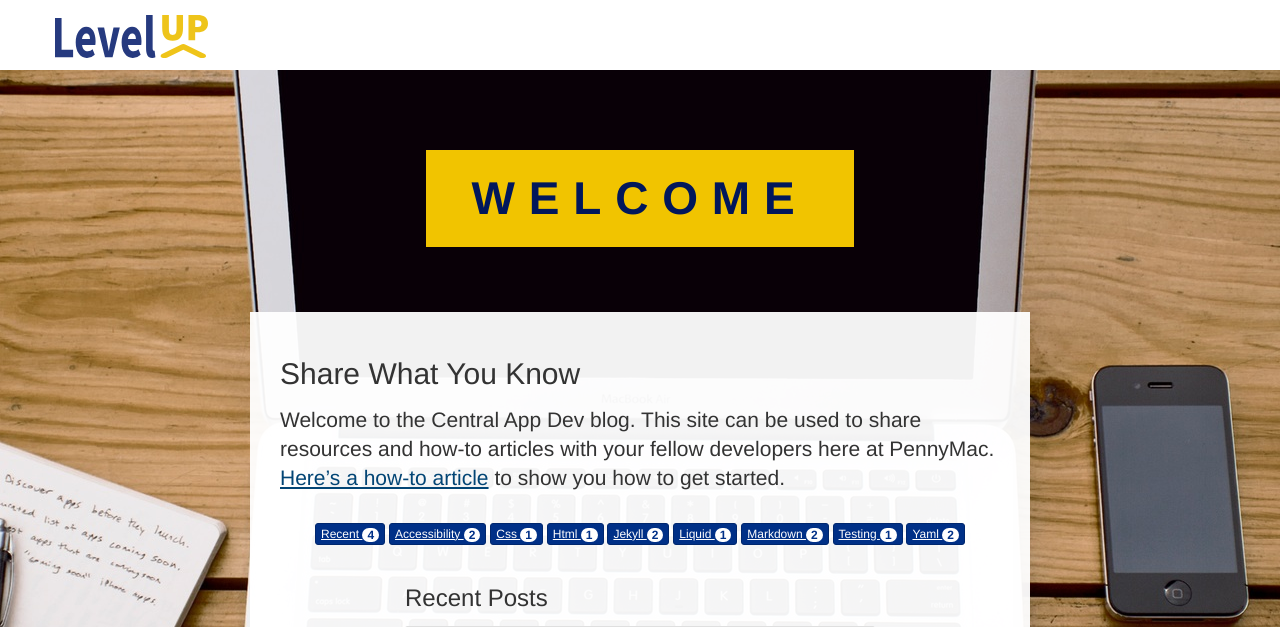
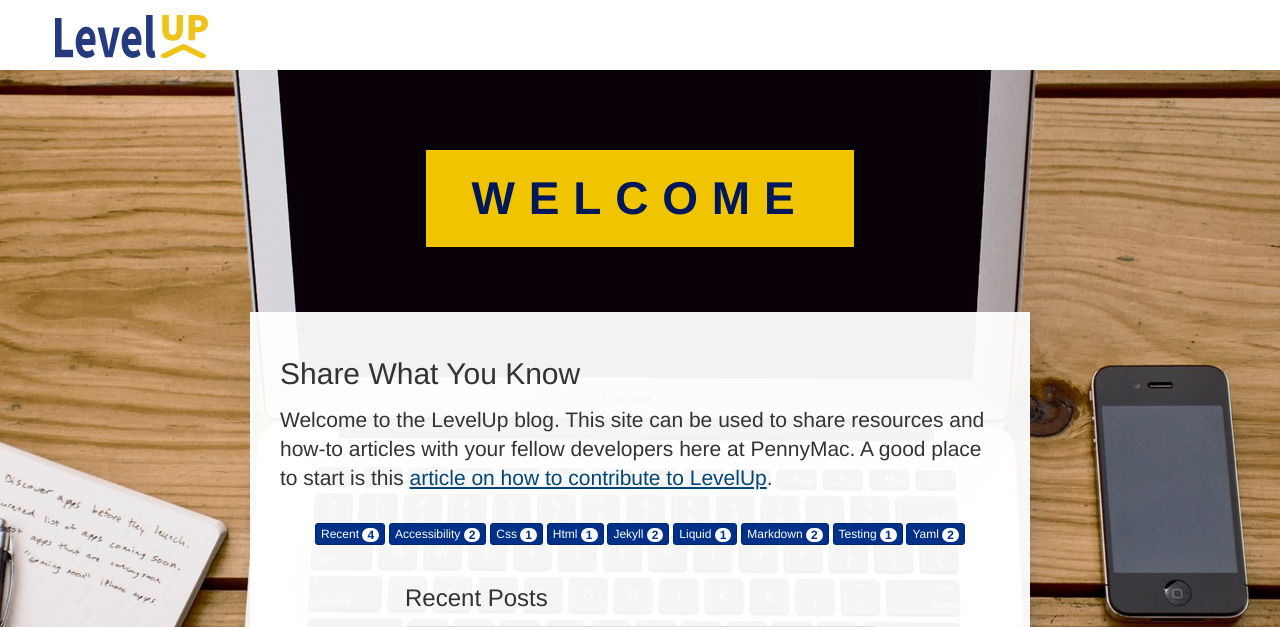
Before and after one commit to pennymac/levelup, a Jekyll site: the page built from index.html, in a window 1280 px wide. Shown: the top 627 px of the page. Built offline with Jekyll 4.4.1, drawn with Linux system fonts in a browser that asks for light colours; some of the changed text lies outside the part shown; grey boxes are pictures that could not be loaded.

Commit message:
Change styling

```diff
--- a/Gruntfile.js
+++ b/Gruntfile.js
@@ -15,7 +15,8 @@
           error: true
         },
         ignore: [
-          'WCAG2AAA.Principle1.Guideline1_4.1_4_6.G17'
+          'WCAG2AAA.Principle1.Guideline1_4.1_4_6.G17',
+          'WCAG2AA.Principle1.Guideline1_4.1_4_3.G18'
         ]
       },
       test: {
--- a/_plugins/video_embed.rb
+++ b/_plugins/video_embed.rb
@@ -16,6 +16,7 @@
       if markup =~ Syntax then
         @host = Hosts[tag_name]
         @id = $1
+        @tag_name = tag_name
 
         if $2.nil? then
             @width = 640
@@ -30,7 +31,7 @@
     end
 
     def render(context)
-      "<iframe width=\"#{@width}\" height=\"#{@height}\" src=\"#{@host.call(@id)}\" frameborder=\"0\" webkitallowfullscreen mozallowfullscreen allowfullscreen></iframe>"
+      "<iframe width=\"#{@width}\" height=\"#{@height}\" src=\"#{@host.call(@id)}\" frameborder=\"0\" title=\"#{@tag_name} video\" webkitallowfullscreen mozallowfullscreen allowfullscreen></iframe>"
     end
 
     Hosts.each_key { |key| Liquid::Template.register_tag key, self }
--- a/_sass/_blog-style.scss
+++ b/_sass/_blog-style.scss
@@ -157,3 +157,32 @@
   overflow: visible;
   clip: auto;
 }
+
+a {
+  color: #034575;
+  text-decoration: underline;
+}
+
+.blog-tags-list a { text-decoration: none; }
+
+.text-muted {
+  color: #727272;
+}
+
+.author-pic {
+  width: 100px;
+  margin-top: -50px;
+  border: 10px solid white;
+}
+
+.author-pic:hover,
+.hover {
+  -webkit-box-shadow: 0px 1px 10px 0px rgba(0, 0, 0, 0.5);
+  -moz-box-shadow: 0px 1px 10px 0px rgba(0, 0, 0, 0.5);
+  box-shadow: 0px 1px 10px 0px rgba(0, 0, 0, 0.5);
+}
+
+.h4-size {
+  font-size: 18px;
+  margin-top: 10px;
+}
--- a/_sass/_cards.scss
+++ b/_sass/_cards.scss
@@ -1492,28 +1492,3 @@
     }
   }
 }
-
-
-
-
-a {
-  color: #034575;
-  text-decoration: underline;
-}
-
-.text-muted {
-  color: #727272;
-}
-
-.author-pic {
-  width: 100px;
-  margin-top: -50px;
-  border: 10px solid white;
-}
-
-.author-pic:hover,
-.hover {
-  -webkit-box-shadow: 0px 1px 10px 0px rgba(0, 0, 0, 0.5);
-  -moz-box-shadow: 0px 1px 10px 0px rgba(0, 0, 0, 0.5);
-  box-shadow: 0px 1px 10px 0px rgba(0, 0, 0, 0.5);
-}
--- a/index.html
+++ b/index.html
@@ -4,7 +4,7 @@
 ---
 <div id="main" tabindex="-1">
   <h2>Share What You Know</h2>
-  <p class="lead">Welcome to the Central App Dev blog. This site can be used to share resources and how-to articles with your fellow developers here at PennyMac. <a href="{{ baseurl }}how-to-contribute-to-levelup">Here&#8217;s a how-to article</a> to show you how to get started.</p>
+  <p class="lead">Welcome to the LevelUp blog. This site can be used to share resources and how-to articles with your fellow developers here at PennyMac. A good place to start is this <a href="{{ baseurl }}how-to-contribute-to-levelup">article on how to contribute to LevelUp</a>.</p>
 
   <div class="blog-tags-list m-t-3 text-center">
     <a href onclick="removeFilters(); return false;" class="btn btn-primary btn-xs m-b-1">Recent <span class="badge">{{ site.posts.size }}</span></a>
@@ -32,13 +32,13 @@
               <img class="card-img-top img-fluid" src="https://source.unsplash.com/category/technology/?laptop" alt="{{ post.title }}">
             {% endif %}
             {% if post.author_image and post.author_url %}
-              <a href="{{ post.author_url }}" data-toggle="tooltip" data-placement="bottom" title="Go to {{ post.author_name }}'s website" target="_blank">
+              <a href="{{ post.author_url }}" data-toggle="tooltip" data-placement="bottom" title="Go to {{ post.author_name }}'s website">
                 <img src="{{ post.author_image }}" alt="{{ post.author_name }}" class="img-circle center-block author-pic">
               </a>
             {% endif %}
             <div class="card-block">
-              <h4 class="card-title">{{ post.title }} <small>by {{ post.author_name }}</small></h4>
-              <p class="card-text">{{ post.excerpt }} <a href="{{ post.url | relative_url }}" class="card-link">Read more&hellip;</a></p>
+              <h4 class="card-title"><a href="{{ post.url | relative_url }}" class="card-link">{{ post.title }}</a> <small>by {{ post.author_name }}</small></h4>
+              <p class="card-text">{{ post.excerpt }}</p>
               <p class="footer"><small class="text-muted">{{ post.date | date: "%B %-d, %Y" }}</small></p>
             </div>
           </div>
@@ -65,8 +65,8 @@
                     </a>
                   {% endif %}
                   <div class="card-block">
-                    <h4 class="card-title">{{ post.title }} <small>by {{ post.author_name }}</small></h4>
-                    <p class="card-text">{{ post.excerpt }} <a href="{{ post.url | relative_url }}" class="card-link">Read more&hellip;</a></p>
+                    <h4 class="card-title"><a href="{{ post.url | relative_url }}" class="card-link">{{ post.title }}</a> <small>by {{ post.author_name }}</small></h4>
+                    <p class="card-text">{{ post.excerpt }}</p>
                     <p class="footer"><small class="text-muted">{{ post.date | date: "%B %-d, %Y" }}</small></p>
                   </div>
                 </div>
--- a/jackiejohnston.html
+++ b/jackiejohnston.html
@@ -20,8 +20,8 @@
               </a>
             {% endif %}
           <div class="card-block">
-            <h4 class="card-title">{{ post.title }} <small>by {{ post.author_name }}</small></h4>
-            <p class="card-text">{{ post.excerpt }} <a href="{{ post.url | relative_url }}" class="card-link">Read more&hellip;</a></p>
+            <h2 class="card-title h4-size"><a href="{{ post.url | relative_url }}" class="card-link">{{ post.title }}</a> <small>by {{ post.author_name }}</small></h2>
+            <p class="card-text">{{ post.excerpt }}</p>
             <p class="footer"><small class="text-muted">{{ post.date | date: "%B %-d, %Y" }}</small></p>
           </div>
         </div>
```
Also changed, not shown: _posts/2017-01-27-how-to-contribute-to-levelup.md (+1 -1 lines), _posts/2017-03-09-automated-accessibility-testing.md (+2 -0 lines), 9 other files.
